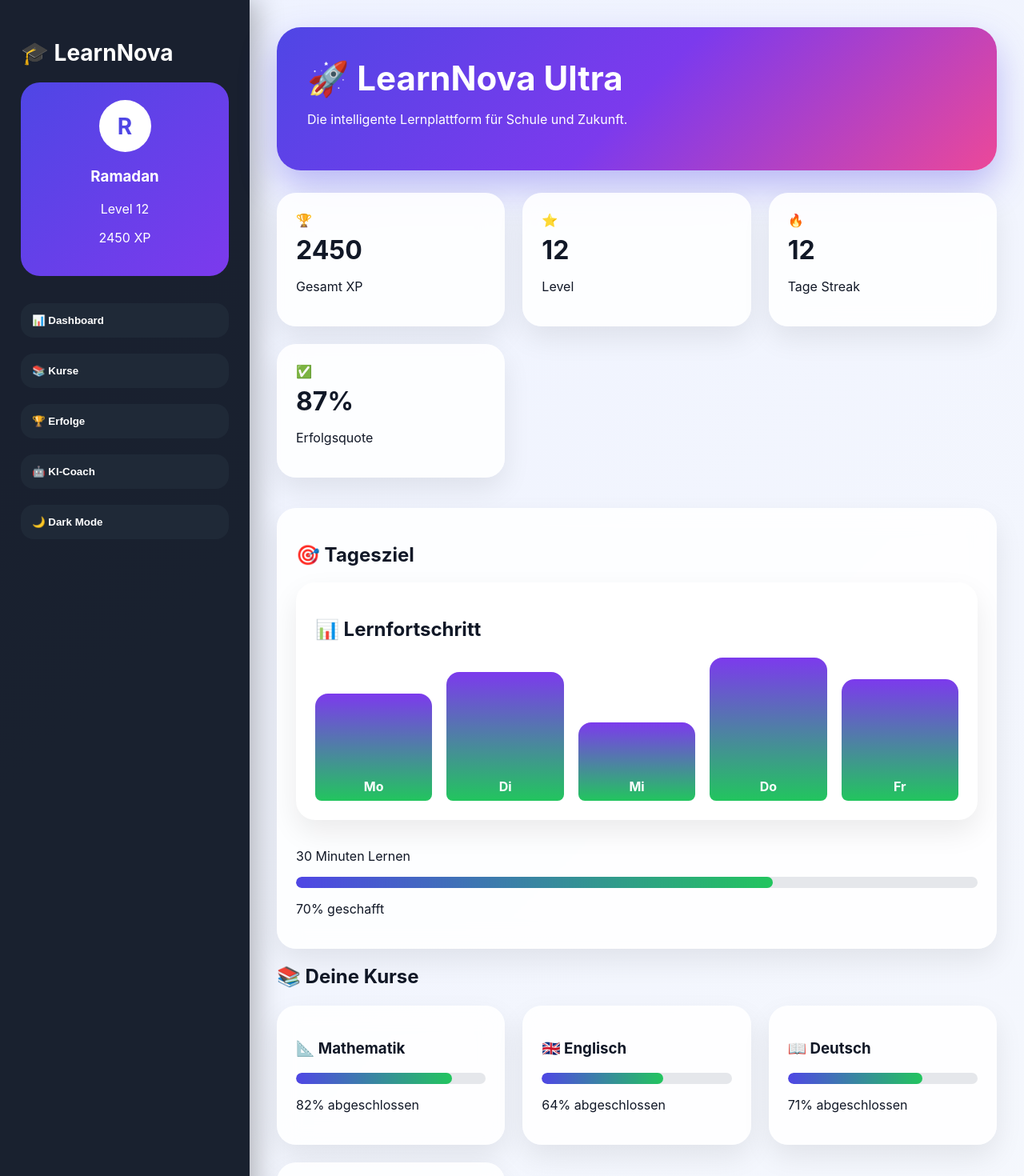
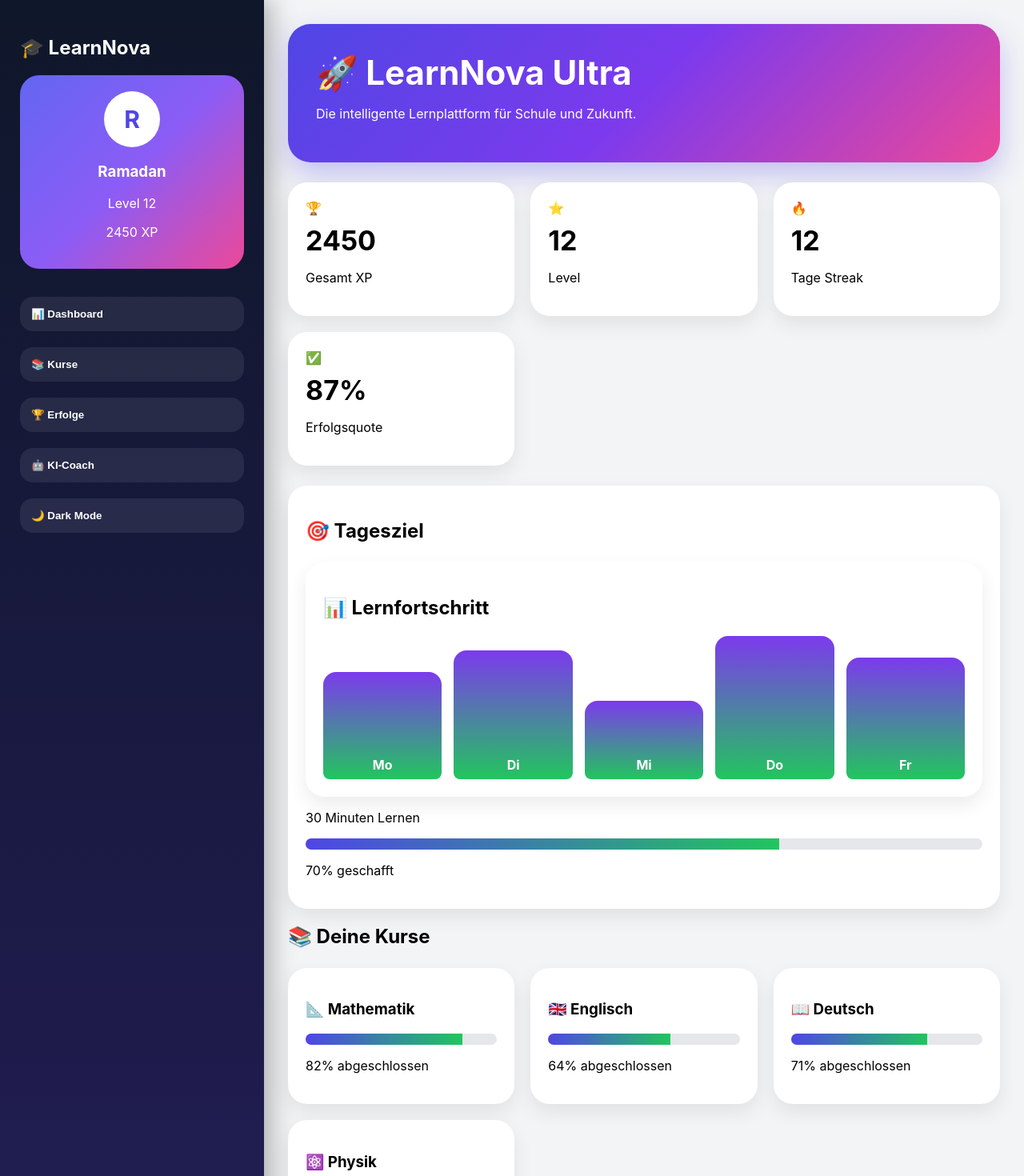
Before and after one commit to ramadanfarhood3-ship-it/learnnova-clean, a React (Vite) app: page / in a window 1280 px wide. Shown: the top 1470 px of the page at 80% size. Built offline with nearby package versions, Linux system fonts and the light colour scheme.

Commit message:
Ultra sidebar redesign

```diff
--- a/src/App.css
+++ b/src/App.css
@@ -6,46 +6,54 @@ body {
 .app {
   display: flex;
   min-height: 100vh;
-  background: linear-gradient(135deg, #eef2ff, #f8fafc);
-  color: #111827;
+  background: #f3f4f6;
 }
 
 .dark {
-  background: linear-gradient(135deg, #020617, #0f172a);
+  background: #0f172a;
   color: white;
 }
 
 .sidebar {
-  width: 260px;
-  background: rgba(17, 24, 39, 0.96);
+  width: 280px;
+  background: linear-gradient(
+    180deg,
+    #0f172a,
+    #1e1b4b,
+    #312e81
+  );
   color: white;
-  padding: 26px;
-  box-shadow: 10px 0 30px rgba(0,0,0,0.25);
+  padding: 25px;
+  box-shadow: 8px 0 30px rgba(0,0,0,0.3);
 }
 
 .sidebar h2 {
-  font-size: 28px;
   margin-bottom: 20px;
 }
 
 .profile {
-  background: linear-gradient(135deg, #4f46e5, #7c3aed);
-  padding: 22px;
+  background: linear-gradient(
+    135deg,
+    #6366f1,
+    #8b5cf6,
+    #ec4899
+  );
+  padding: 20px;
   border-radius: 24px;
   text-align: center;
-  margin-bottom: 24px;
+  margin-bottom: 25px;
 }
 
 .avatar {
-  width: 65px;
-  height: 65px;
-  border-radius: 50%;
+  width: 70px;
+  height: 70px;
   background: white;
   color: #4f46e5;
+  border-radius: 50%;
   display: grid;
   place-items: center;
   margin: auto;
-  font-size: 28px;
+  font-size: 30px;
   font-weight: bold;
 }
 
@@ -55,36 +63,45 @@ body {
   padding: 14px;
   border: none;
   border-radius: 16px;
-  background: #1f2937;
+  background: rgba(255,255,255,0.08);
   color: white;
+  font-weight: bold;
   text-align: left;
-  font-weight: bold;
   cursor: pointer;
-  transition: 0.2s;
+  transition: 0.3s;
 }
 
 .sidebar button:hover {
-  background: #4f46e5;
+  background: linear-gradient(
+    90deg,
+    #4f46e5,
+    #7c3aed
+  );
   transform: translateX(5px);
 }
 
 .main {
   flex: 1;
-  padding: 34px;
+  padding: 30px;
 }
 
 .hero {
-  background: linear-gradient(135deg, #4f46e5, #7c3aed, #ec4899);
+  background: linear-gradient(
+    135deg,
+    #4f46e5,
+    #7c3aed,
+    #ec4899
+  );
   color: white;
-  padding: 38px;
-  border-radius: 30px;
-  margin-bottom: 28px;
-  box-shadow: 0 20px 45px rgba(79,70,229,0.35);
+  padding: 35px;
+  border-radius: 28px;
+  margin-bottom: 25px;
+  box-shadow: 0 15px 35px rgba(79,70,229,0.3);
 }
 
 .hero h1 {
+  margin: 0;
   font-size: 42px;
-  margin: 0;
 }
 
 .stats,
@@ -93,9 +110,9 @@ body {
 .badge-grid,
 .plan-grid {
   display: grid;
-  grid-template-columns: repeat(auto-fit, minmax(220px, 1fr));
-  gap: 22px;
-  margin: 22px 0 38px;
+  grid-template-columns: repeat(auto-fit,minmax(220px,1fr));
+  gap: 20px;
+  margin: 25px 0;
 }
 
 .card,
@@ -104,23 +121,12 @@ body {
 .badge,
 .leaderboard,
 .daily,
-.plan-card {
-  background: rgba(255,255,255,0.86);
-  color: #111827;
-  padding: 24px;
+.plan-card,
+.chart {
+  background: white;
+  padding: 22px;
   border-radius: 24px;
-  box-shadow: 0 15px 35px rgba(0,0,0,0.08);
-  backdrop-filter: blur(14px);
-  transition: 0.25s;
-}
-
-.card:hover,
-.course:hover,
-.panel:hover,
-.badge:hover,
-.plan-card:hover {
-  transform: translateY(-6px);
-  box-shadow: 0 22px 45px rgba(79,70,229,0.18);
+  box-shadow: 0 10px 25px rgba(0,0,0,0.08);
 }
 
 .dark .card,
@@ -129,14 +135,15 @@ body {
 .dark .badge,
 .dark .leaderboard,
 .dark .daily,
-.dark .plan-card {
+.dark .plan-card,
+.dark .chart {
   background: #1e293b;
   color: white;
 }
 
 .card h2 {
-  font-size: 32px;
-  margin: 8px 0;
+  font-size: 34px;
+  margin: 10px 0;
 }
 
 .progress-bar {
@@ -148,15 +155,22 @@ body {
 
 .progress-bar div {
   height: 100%;
-  background: linear-gradient(90deg, #4f46e5, #22c55e);
-  border-radius: 20px;
+  background: linear-gradient(
+    90deg,
+    #4f46e5,
+    #22c55e
+  );
 }
 
 .primary {
-  padding: 13px 20px;
+  padding: 14px 20px;
   border: none;
   border-radius: 14px;
-  background: linear-gradient(135deg, #4f46e5, #7c3aed);
+  background: linear-gradient(
+    135deg,
+    #4f46e5,
+    #7c3aed
+  );
   color: white;
   font-weight: bold;
   cursor: pointer;
@@ -167,20 +181,49 @@ input {
   padding: 14px;
   border-radius: 14px;
   border: 1px solid #ddd;
-  margin: 10px 0;
+  margin-top: 10px;
 }
 
 .answer {
+  margin-top: 12px;
+  padding: 12px;
+  border-radius: 12px;
   background: #eef2ff;
-  padding: 14px;
-  border-radius: 14px;
 }
 
 .dark .answer {
   background: #334155;
 }
 
-@media (max-width: 750px) {
+.chart {
+  margin-top: 25px;
+}
+
+.bars {
+  height: 180px;
+  display: flex;
+  align-items: end;
+  gap: 15px;
+  margin-top: 20px;
+}
+
+.bars div {
+  flex: 1;
+  background: linear-gradient(
+    180deg,
+    #7c3aed,
+    #22c55e
+  );
+  border-radius: 16px 16px 8px 8px;
+  display: flex;
+  justify-content: center;
+  align-items: end;
+  color: white;
+  font-weight: bold;
+  padding-bottom: 8px;
+}
+
+@media (max-width: 800px) {
   .app {
     flex-direction: column;
   }
@@ -193,35 +236,3 @@ input {
     font-size: 30px;
   }
 }
-.chart {
-  background: white;
-  padding: 24px;
-  border-radius: 24px;
-  box-shadow: 0 15px 35px rgba(0,0,0,0.08);
-  margin-bottom: 35px;
-}
-
-.dark .chart {
-  background: #1e293b;
-  color: white;
-}
-
-.bars {
-  height: 180px;
-  display: flex;
-  align-items: end;
-  gap: 18px;
-  margin-top: 20px;
-}
-
-.bars div {
-  flex: 1;
-  background: linear-gradient(180deg, #7c3aed, #22c55e);
-  border-radius: 16px 16px 8px 8px;
-  display: flex;
-  align-items: end;
-  justify-content: center;
-  color: white;
-  font-weight: bold;
-  padding-bottom: 8px;
-}
```
